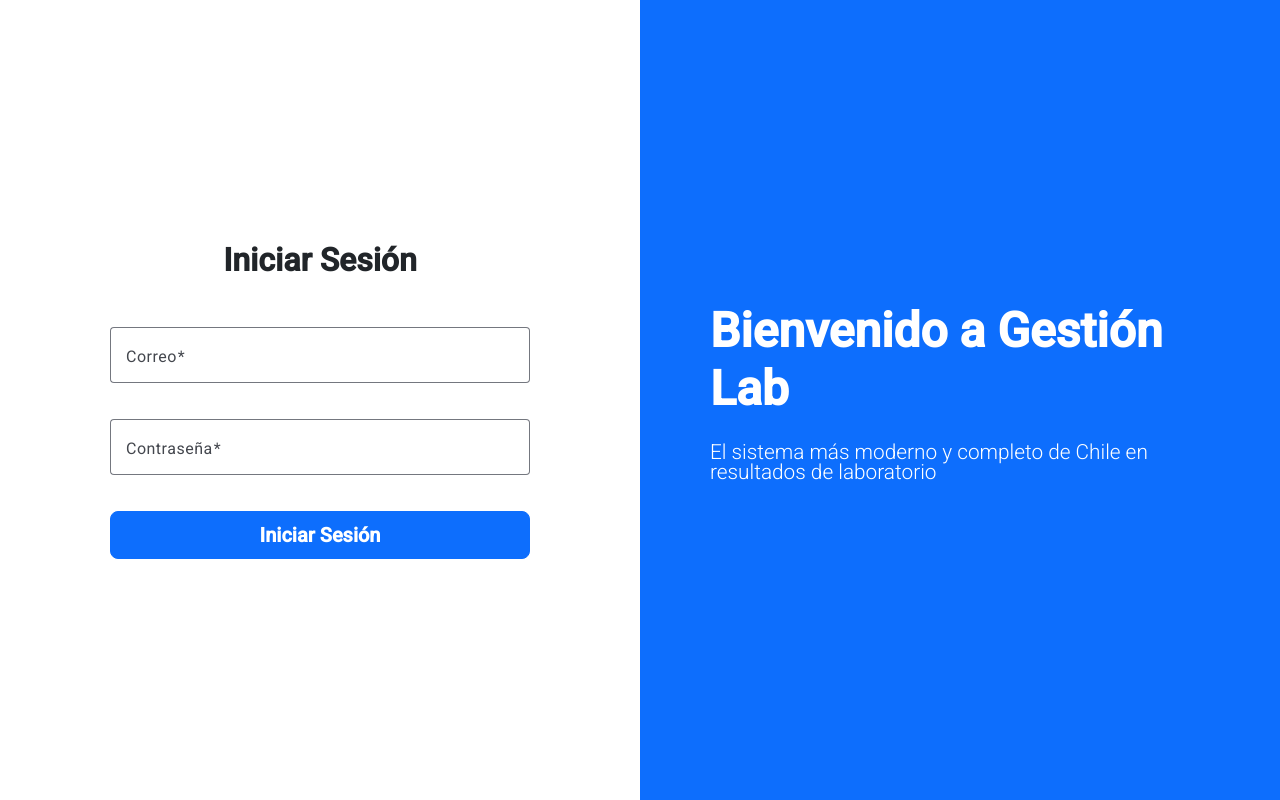
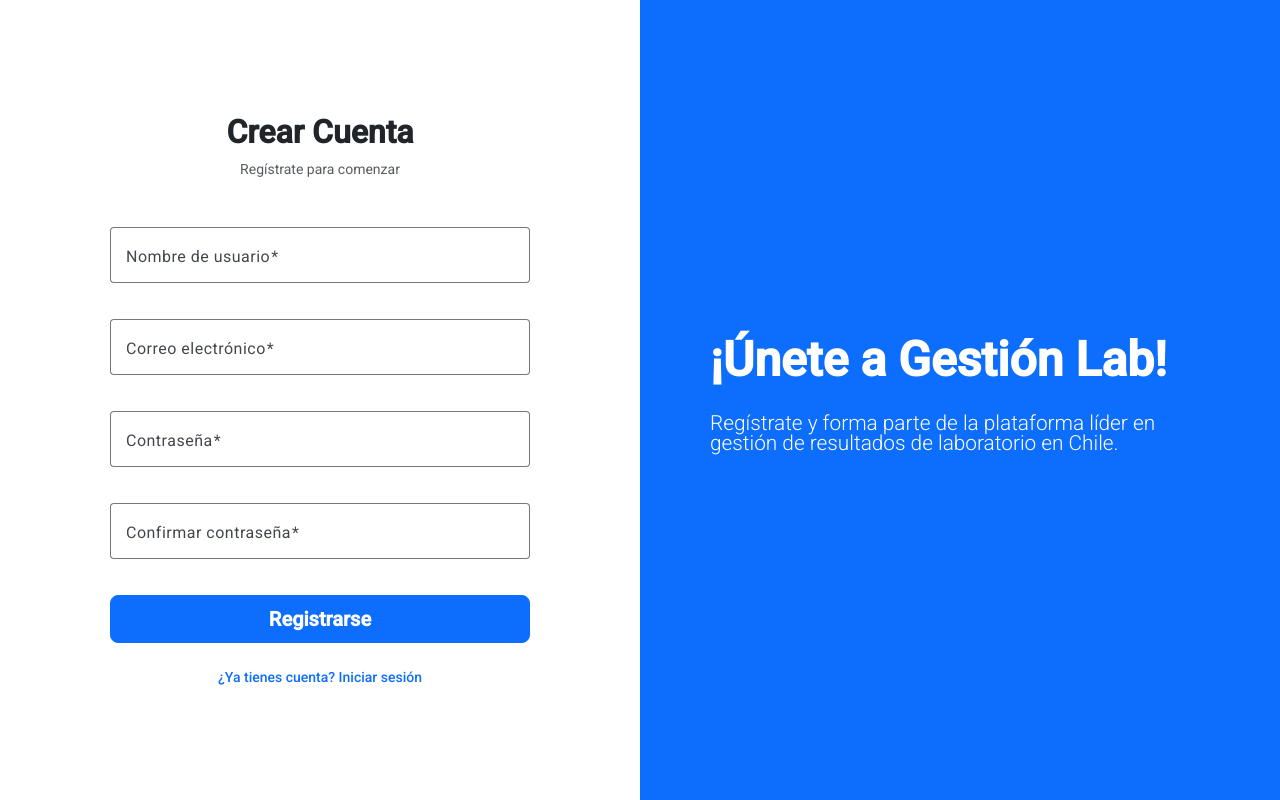
Before and after one commit to albania-musabeli-fullstack-3/web-gestion-laboratorio, an Angular app: page /create-account in a window 1280 px wide. Before the commit this address led to /login. Built offline with nearby package versions, Linux system fonts and the light colour scheme.

Commit message:
feat: Agregar página para registro de usuario

```diff
--- a/src/app/app.routes.ts
+++ b/src/app/app.routes.ts
@@ -8,6 +8,10 @@ export const routes: Routes = [
     {
         path: 'login',
         component: Login
+    },
+    {
+        path: 'create-account',
+        loadComponent: () => import('./auth/pages/create-account/create-account')
     },
     {
         path: '',
--- /dev/null
+++ b/src/app/auth/interfaces/auth.request.ts
@@ -0,0 +1,6 @@
+export interface UserRequest{
+    correo: string;
+    password: string;
+    nombre: string;
+    roles: number[]
+}
--- /dev/null
+++ b/src/app/auth/pages/create-account/create-account.html
@@ -0,0 +1,81 @@
+<div class="d-flex vh-100 m-0 p-0">
+    <!-- Mitad Izquierda - Formulario -->
+    <div class="col-12 col-md-6 bg-white d-flex align-items-center justify-content-center p-4">
+        <form [formGroup]="form" (ngSubmit)="crearUsuario()" class="w-100" style="max-width: 420px;">
+
+            <div class="text-center mb-5">
+                <h2 class="text-dark fw-bold">Crear Cuenta</h2>
+                <p class="text-muted">Regístrate para comenzar</p>
+            </div>
+
+            <div class="row g-3">
+                <!-- Nombre completo -->
+                <div class="col-12">
+                    <mat-form-field class="w-100" appearance="outline">
+                        <mat-label>Nombre de usuario</mat-label>
+                        <input matInput formControlName="nombre" placeholder="Juan Pérez" required>
+                    </mat-form-field>
+                </div>
+
+                <!-- Correo -->
+                <div class="col-12">
+                    <mat-form-field class="w-100" appearance="outline">
+                        <mat-label>Correo electrónico</mat-label>
+                        <input matInput formControlName="correo" type="email" placeholder="tucorreo@ejemplo.com"
+                            required>
+                    </mat-form-field>
+                </div>
+
+                <!-- Contraseña -->
+                <div class="col-12">
+                    <mat-form-field class="w-100" appearance="outline">
+                        <mat-label>Contraseña</mat-label>
+                        <input matInput formControlName="password1" type="password" required>
+                    </mat-form-field>
+                </div>
+
+                <!-- Confirmar contraseña -->
+                <div class="col-12">
+                    <mat-form-field class="w-100" appearance="outline">
+                        <mat-label>Confirmar contraseña</mat-label>
+                        <input matInput formControlName="password2" type="password" required>
+                    </mat-form-field>
+                </div>
+
+                <!-- Botón Registrarse -->
+                <div class="col-12">
+                    <div class="d-grid">
+                        <button type="submit" class="btn btn-primary btn-lg fw-bold">
+                            @if (cargando) {
+                            <span class="spinner-border spinner-border-sm" role="status" aria-hidden="true"></span>
+                            }
+
+                            <span>
+                                {{ cargando ? 'Creando cuenta...' : 'Registrarse' }}
+                            </span>
+                        </button>
+                    </div>
+
+                    <!-- Enlaces -->
+                    <div class="text-center mt-4">
+                        <a routerLink="/login" class="d-block text-primary fw-medium">
+                            ¿Ya tienes cuenta? Iniciar sesión
+                        </a>
+                    </div>
+                </div>
+            </div>
+        </form>
+    </div>
+
+    <!-- Mitad Derecha - Imagen o texto (igual que login) -->
+    <div class="col-12 col-md-6 bg-primary d-flex align-items-center justify-content-center p-5 d-none d-md-flex">
+        <div style="max-width: 500px; width: 100%;">
+            <h1 class="display-5 fw-bold text-white">
+                ¡Únete a Gestión Lab!
+            </h1>
+            <p class="lead text-white mt-4" style="font-size: 1.3rem;">
+                Regístrate y forma parte de la plataforma líder en gestión de resultados de laboratorio en Chile.
+            </p>
+        </div>
+    </div>
+</div>
--- /dev/null
+++ b/src/app/auth/pages/create-account/create-account.ts
@@ -0,0 +1,99 @@
+import { Component, inject } from '@angular/core';
+import { FormBuilder, FormGroup, FormsModule, ReactiveFormsModule, ValidationErrors, Validators } from '@angular/forms';
+import { MatFormFieldModule } from '@angular/material/form-field';
+import { MatInputModule } from '@angular/material/input';
+import { Router, RouterLink } from '@angular/router';
+import { AuthApi } from '../../services/auth-api';
+import { AlertService } from '../../../shared/services/alert-service';
+import { passwordValidation } from '../../../shared/utils/validations/passwordValidation';
+
+@Component({
+  selector: 'app-create-account',
+  imports: [
+    FormsModule,
+    ReactiveFormsModule,
+    MatFormFieldModule,
+    MatInputModule,
+    RouterLink,
+  ],
+  templateUrl: './create-account.html',
+  styleUrl: './create-account.scss',
+})
+export default class CreateAccount {
+
+  // inyección dependencias
+  private fb = inject(FormBuilder);
+  private authService = inject(AuthApi);
+  private router = inject(Router);
+  private alert = inject(AlertService);
+
+  cargando = false;
+
+
+  // formulario de registro
+  form = this.fb.group({
+    nombre: ['', [Validators.required, Validators.minLength(3)]],
+    correo: ['', [Validators.required, Validators.email]],
+    password1: ['', [Validators.required, Validators.minLength(8), Validators.pattern(/^(?=.*[a-z])(?=.*[A-Z])(?=.*\d)(?=.*[\W_]).{8,20}$/)]],
+    password2: ['', [Validators.required]]
+  }, { validators: [passwordValidation()] })
+
+
+
+  crearUsuario(){
+    const { nombre, correo, password1, password2 } = this.form.value;
+
+    if (!nombre || this.form.controls.nombre.invalid) {
+      this.alert.handlerAlerta('Advertencia', 'Ingrese un nombre válido (mínimo 3 letras)', 'warning');
+      return;
+    }
+
+    if (!correo || this.form.controls.correo.invalid) {
+      this.alert.handlerAlerta('Advertencia', 'Ingrese un correo válido', 'warning');
+      return;
+    }
+
+    if (!password1 || this.form.controls.password1.invalid) {
+      this.alert.handlerAlerta('Advertencia', 'La contraseña debe tener mayúsculas, minúsculas, número, símbolo y 8-20 caracteres', 'warning');
+      return;
+    }
+
+    if (!password2 || this.form.controls.password2.invalid) {
+      this.alert.handlerAlerta('Advertencia', 'Debe repetir la contraseña', 'warning');
+      return;
+    }
+
+     // Validar que las contrasenas sean iguales
+    if (password1 !== password2) {
+      this.alert.handlerAlerta('Advertencia', 'Las contraseñas no coinciden', 'warning');
+      return;
+    }
+
+    console.log(this.form.value);
+    this.cargando = true;
+
+
+    const request = {
+      nombre: this.form.controls.nombre.value!,
+      correo: this.form.controls.correo.value!,
+      password: this.form.controls.password1.value!,
+      roles: [1]
+    }
+
+
+    this.authService.register(request).subscribe({
+      next: (res) => {
+        this.alert.handlerAlerta('Éxito', 'Cuenta creada correctamente', 'success');
+        this.router.navigate(['/login']);
+      },
+      error: (error) => {
+        this.cargando = false;
+        const msg = error.error?.message || 'Error al crear la cuenta. Intente nuevamente.';
+        this.alert.handlerAlerta('Error', msg, 'error');
+      },
+      complete: () => this.cargando = false
+    });
+
+
+  }
+}
--- a/src/app/auth/pages/login/login.html
+++ b/src/app/auth/pages/login/login.html
@@ -27,6 +27,10 @@
             <button type="submit" class="btn btn-primary btn-lg fw-bold">
               Iniciar Sesión
             </button>
+           <div class="text-center d-flex flex-column gap-2">
+             <a  class="mt-3 mb-1" href="">¿Olvidó su contraseña? Recuperar</a>
+            <a routerLink="/create-account">¿No tiene una cuenta? Registrarse</a>
+           </div>
           </div>
         </div>
       </div>
--- a/src/app/auth/pages/login/login.ts
+++ b/src/app/auth/pages/login/login.ts
@@ -3,7 +3,7 @@ import { FormBuilder, FormGroup, FormsModule, ReactiveFormsModule, Validators }
 import { MatFormFieldModule } from '@angular/material/form-field';
 import { MatInputModule } from '@angular/material/input';
 import { AuthApi } from '../../services/auth-api';
-import { Router } from '@angular/router';
+import { Router, RouterLink } from '@angular/router';
 import { AlertService } from '../../../shared/services/alert-service';
 
 @Component({
@@ -13,7 +13,8 @@ import { AlertService } from '../../../shared/services/alert-service';
     MatInputModule,
     FormsModule,
     ReactiveFormsModule,
-  ],
+    RouterLink
+],
   templateUrl: './login.html',
   styleUrl: './login.scss',
 })
--- a/src/app/auth/services/auth-api.ts
+++ b/src/app/auth/services/auth-api.ts
@@ -1,5 +1,6 @@
 import { HttpClient } from '@angular/common/http';
 import { Injectable } from '@angular/core';
+import { UserRequest } from '../interfaces/auth.request';
 
 @Injectable({
   providedIn: 'root',
@@ -15,6 +16,10 @@ export class AuthApi {
   }
 
 
+  register(request: UserRequest){
+    return this.http.post(`${ this.urlBaseAPI }/usuario`, request)
+  }
+
 
 
 }
--- a/src/app/dashboard/components/sidebar/sidebar.ts
+++ b/src/app/dashboard/components/sidebar/sidebar.ts
@@ -1,13 +1,14 @@
 import { Component, computed, ElementRef, inject } from '@angular/core';
 import { SidebarMenu } from '../../services/sidebar-menu/sidebar-menu';
 import { Router, RouterModule } from '@angular/router';
-import { CommonModule } from '@angular/common';
+import { NgClass } from '@angular/common';
+
 
 @Component({
   selector: 'dashboard-sidebar',
   imports: [
-    CommonModule,
     RouterModule,
+    NgClass,
   ],
   templateUrl: './sidebar.html',
   styleUrl: './sidebar.scss',
--- /dev/null
+++ b/src/app/shared/utils/validations/passwordValidation.ts
@@ -0,0 +1,15 @@
+import { AbstractControl, ValidationErrors, ValidatorFn } from "@angular/forms";
+
+
+export function passwordValidation(): ValidatorFn  {
+    return (group: AbstractControl): ValidationErrors | null => {
+        const pass1 = group.get('password1')?.value;
+        const pass2 = group.get('password2')?.value;
+
+        // No validar si estan vacias
+        if (!pass1 || !pass2) {
+            return null;
+        }
+        return pass1 === pass2 ? null : {constrasenasNoCoinciden: true};
+    }
+}
```
Also changed, not shown: src/app/auth/pages/create-account/create-account.scss (added), 1 other file (tests, documents, lock files or other folders).
